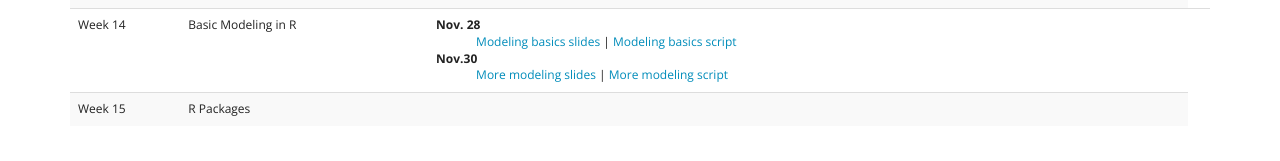
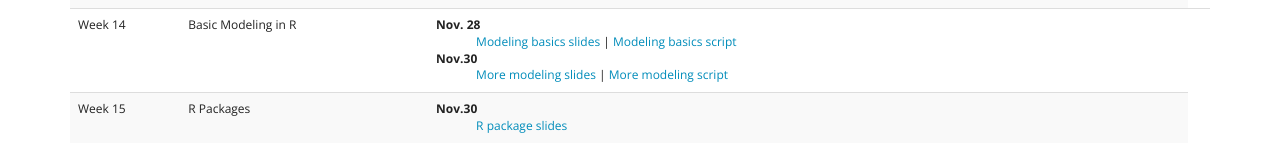
Before and after one commit to agron590-ISU/agron590-ISU.github.io, a Jekyll site: the page built from syllabus.html, in a window 1280 px wide. Shown: the part 1609-1770 px from the top of the page. Built offline with Jekyll 4.4.1, drawn with Linux system fonts in a browser that asks for light colours.

Commit message:
package link

```diff
--- a/syllabus.html
+++ b/syllabus.html
@@ -174,7 +174,9 @@ The full syllabus is available <a href="http://agron590-isu.github.io/materials/
       <tr>
         <td>Week 15</td>
         <td>R Packages</td>
-        <td></td>
+        <td><dt>Nov.30</dt>
+        <dd><a href="../materials/week_15/packages/slides_packages.html" target=_blank>R package slides</a></dd>
+        </td>
       </tr>
     </tbody>
   </table>
```
